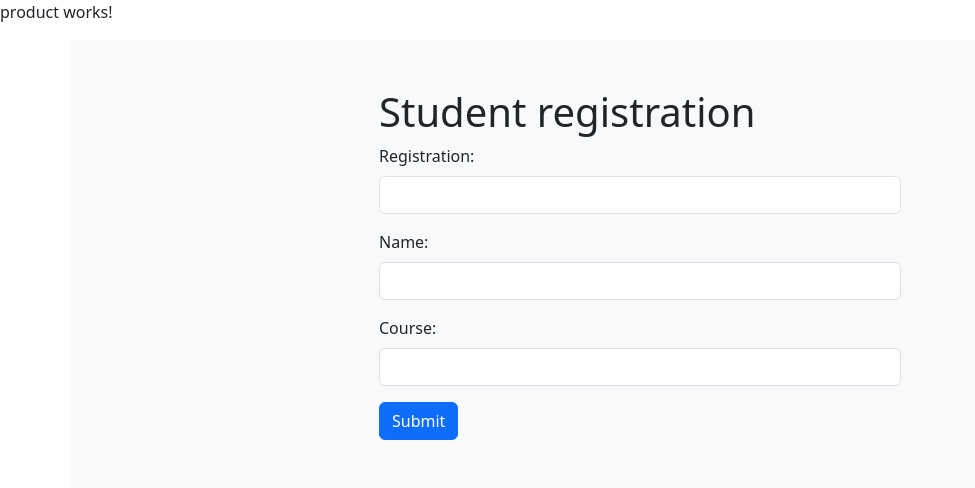
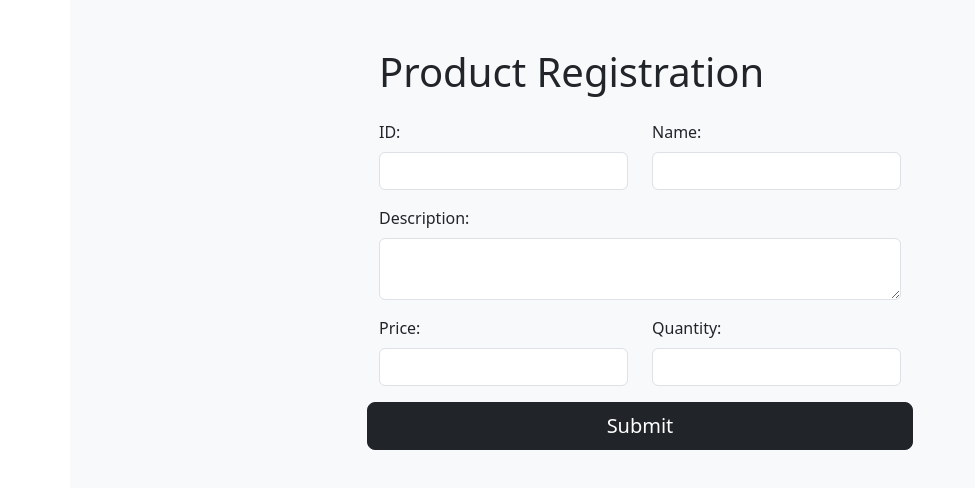
Before and after one commit to muriisantuss/register, an Angular app: page / in a window 1280 px wide. Shown: the top 488 px of the page, without its empty margins (0-975 px from the left). Built offline with nearby package versions, Linux system fonts and the light colour scheme.

Commit message:
register

```diff
--- a/src/app/product/product.component.html
+++ b/src/app/product/product.component.html
@@ -1,19 +1,34 @@
-<p>product works!</p>
 <main class="container vh-100 bg-light p-5">
   <form class="col-6 mx-auto">
-    <h1>Student registration</h1>
-    <div class="mb-3">
-      <label for="registration" class="form-label">Registration:</label>
-      <input type="text" class="form-control" id="registration" />
+    <h1 class="mb-4">Product Registration</h1>
+    <div class="row mb-3">
+      <div class="col">
+        <label for="id" class="form-label">ID:</label>
+        <input type="text" class="form-control" id="id" />
+      </div>
+      <div class="col">
+        <label for="Name" class="form-label">Name:</label>
+        <input type="text" class="form-control" id="Name" />
+      </div>
     </div>
     <div class="mb-3">
-      <label for="Name" class="form-label">Name:</label>
-      <input type="text" class="form-control" id="Name" />
+      <label for="Description" class="form-label">Description:</label>
+      <textarea class="form-control" id="Description"></textarea>
     </div>
-    <div class="mb-3">
-      <label for="Course" class="form-label">Course:</label>
-      <input type="text" class="form-control" id="Course" />
+    <div class="row mb-3">
+      <div class="col">
+        <label for="Price" class="form-label">Price:</label>
+        <input type="text" class="form-control" id="Price" />
+      </div>
+      <div class="col">
+        <label for="Quantity" class="form-label">Quantity:</label>
+        <input type="text" class="form-control" id="Quantity" />
+      </div>
     </div>
-    <button type="submit" class="btn btn-primary">Submit</button>
+    <div class="row">
+      <button type="submit" class="btn btn-dark btn-lg btn-block">
+        Submit
+      </button>
+    </div>
   </form>
 </main>
```
